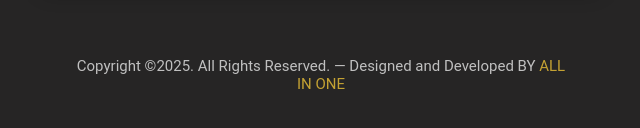
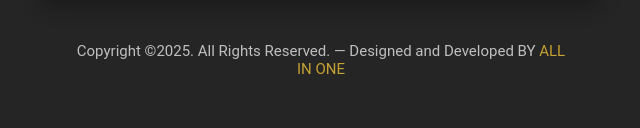
Before and after one commit to Elmaleka-gold/Elmaleka-M-, a plain HTML site: page index.html in a window 1280 px wide. Shown: the part 634-762 px from the top of the page, without its empty margins (319-959 px from the left). Drawn offline with Linux system fonts and the light colour scheme.

Commit message:
index.html

```diff
--- a/index.html
+++ b/index.html
@@ -99,8 +99,8 @@
             height: 22px;
         }
         .footer {
-            margin-top: 30px;
-            padding-top: 30px;
+            margin-top: 15px;
+            padding-top: 15px;
             color: #C0C0C0;
             font-size: 15px;
             text-align: center;
```
